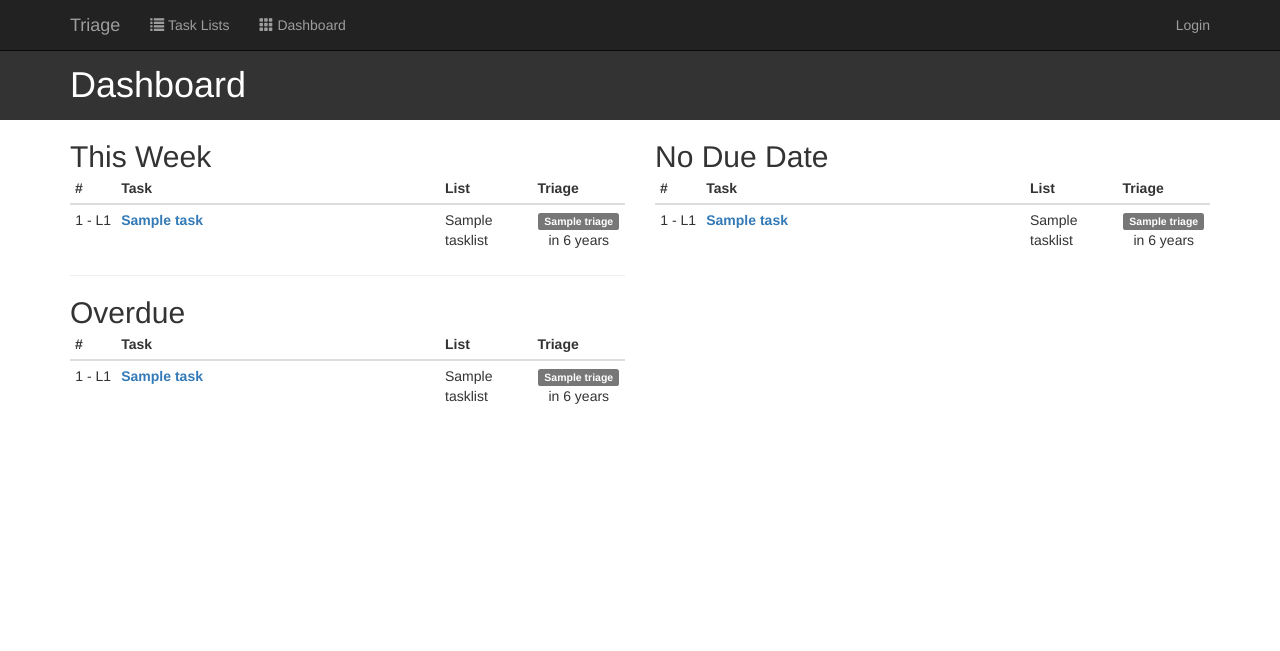
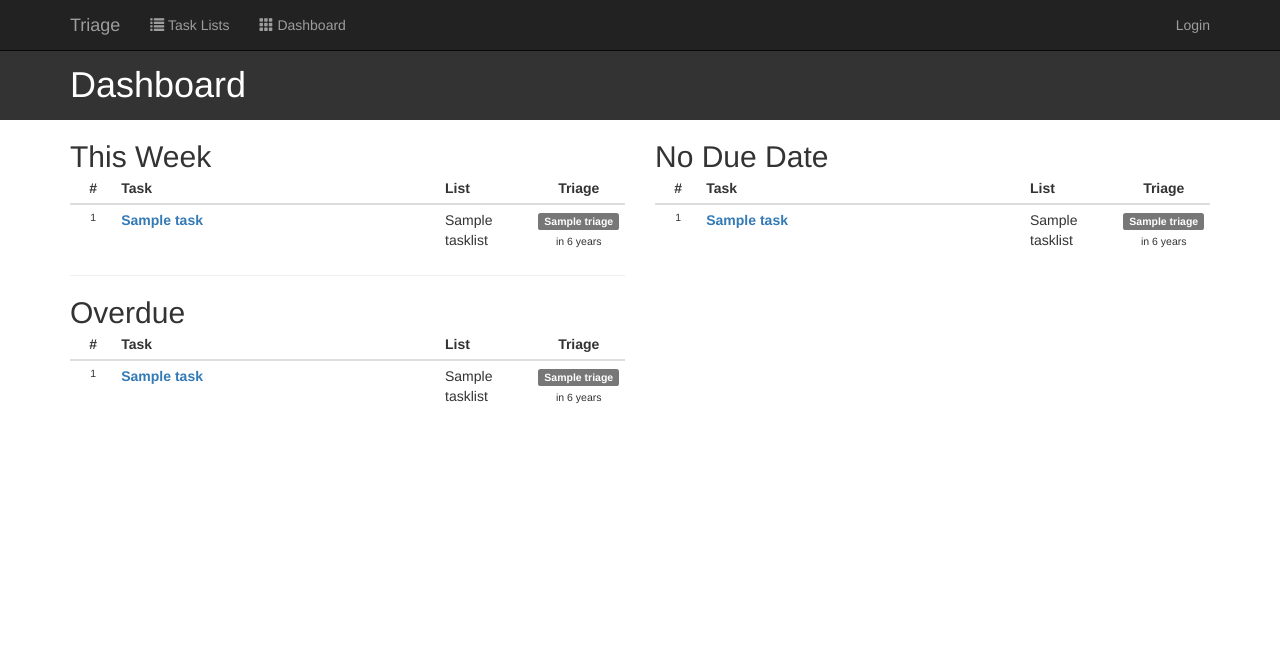
Before and after one commit to SamStudio8/triage, a Django app: template templates/task/dashboard.html in a window 1280 px wide. Shown: the top 651 px of the page. Run offline with Django 3.2, Linux system fonts and the light colour scheme; the template is opened without the code that fills it: most values are stand-ins (such as "Sample title", 1, 10 or a date in 2020); parts of the project's set-up code (start-up, migrations or seed data) failed here and were passed over; some libraries are stand-ins or nearby versions.

Commit message:
Small fonts on dashboard

```diff
--- a/resource/css/custom.css
+++ b/resource/css/custom.css
@@ -58,6 +58,10 @@ h1,h2,h3,h4,h5,h6{
 .panel-description p {
     margin: 0px;
 }
+.text-small-task {
+    font-size: 0.75em;
+    color: #333;
+}
 
 /* Forms */
 input, textarea, select, .input-group {
--- a/templates/task/dashboard.html
+++ b/templates/task/dashboard.html
@@ -34,10 +34,10 @@
         <table class="table table-hover table-condensed">
             <thead>
                 <tr>
-                    <th class="col-md-1">#</th>
+                    <th class="text-center col-md-1">#</th>
                     <th class="col-md-7">Task</th>
                     <th class="col-md-2">List</th>
-                    <th class="col-md-2">Triage</th>
+                    <th class="text-center col-md-2">Triage</th>
                 </tr>
             </thead>
             <tbody>
@@ -56,10 +56,10 @@
         <table class="table table-hover table-condensed">
             <thead>
                 <tr>
-                    <th class="col-md-1">#</th>
+                    <th class="text-center col-md-1">#</th>
                     <th class="col-md-7">Task</th>
                     <th class="col-md-2">List</th>
-                    <th class="col-md-2">Triage</th>
+                    <th class="text-center col-md-2">Triage</th>
                 </tr>
             </thead>
             <tbody>
@@ -79,10 +79,10 @@
         <table class="table table-hover table-condensed">
             <thead>
                 <tr>
-                    <th class="col-md-1">#</th>
+                    <th class="text-center col-md-1">#</th>
                     <th class="col-md-7">Task</th>
                     <th class="col-md-2">List</th>
-                    <th class="col-md-2">Triage</th>
+                    <th class="text-center col-md-2">Triage</th>
                 </tr>
             </thead>
             <tbody>
--- a/templates/task/includes/task_row.html
+++ b/templates/task/includes/task_row.html
@@ -7,14 +7,14 @@
             {% else %}
                 <tr>
             {% endif %}
-                <td class="text-center">{{ task.id }} - L{{ task.local_id }}</td>
+                <td class="text-small-task text-center">{{ task.local_id }}</td>
                 <td><a href="{% url 'task:view_task' task.id %}"><b>{{ task.name }}</b></a></td>
                 <td>{{ task.tasklist.name }}</td>
                 <td class="text-center">
                     <span class="label label-default" style="background-color:#{{ task.triage.bg_colour }}; color:#{{ task.triage.fg_colour }}">{{ task.triage.name }}</span>
                 {% if task.due_date %}
                     <br />
-                    <span class="due_date" title="{{ task.due_date }}">{{ task.due_date|date:"c" }}</span>
+                    <span class="due_date text-small-task" title="{{ task.due_date }}">{{ task.due_date|date:"c" }}</span>
                 {% endif %}
                     </td>
 
```
